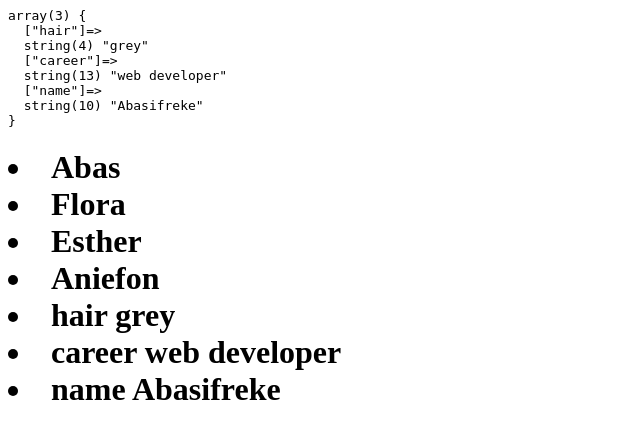
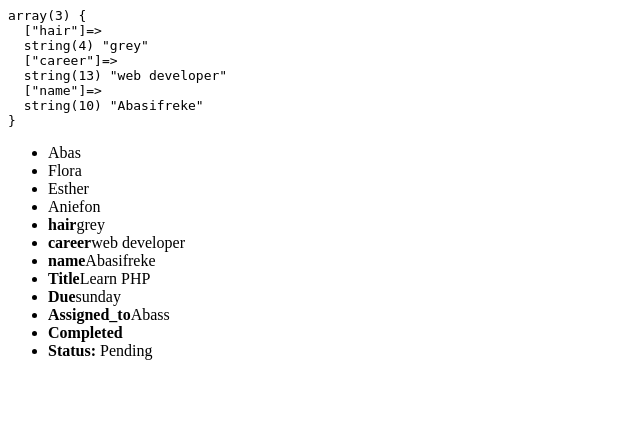
Before and after one commit to KingAbesh/mini-php-framework, a PHP site: page /index.php in a window 1280 px wide. Shown: the top 439 px of the page, without its empty margins (0-640 px from the left). Run offline with PHP 8.4, Linux system fonts and the light colour scheme.

Commit message:
conditionals in PHP

```diff
--- a/index.php
+++ b/index.php
@@ -32,7 +32,7 @@ var_dump($person);
 echo '</pre>';
 
 
-$task = [
+$tasks = [
 
     'title' => 'Learn PHP',
 
@@ -40,8 +40,9 @@ $task = [
 
     'assigned_to' => 'Abass',
 
-    'completed' => 'false'
+    'completed' => false
 ];
+
 
 
 require 'index.view.php';
--- a/index.view.php
+++ b/index.view.php
@@ -11,24 +11,55 @@
 <body>
 
     <header>
-        <h1>
 
-            <?php foreach ($names as $name) : ?>
+        <ul>
+
+        <?php foreach ($names as $name) : ?>
 
             <li><?= $name; ?></li>
 
+        <?php endforeach; ?>
+
+
+
+        <?php foreach ($person as $feature => $val) : ?>
+
+            <li><strong><?= $feature; ?></strong><?= $val ?></li>
+
+        <?php endforeach; ?>
+
+
+        <div>
+
+            <?php foreach ($tasks as $task => $val) : ?>
+
+                <li><strong><?= ucwords($task); ?></strong><?= $val ?></li>
+
             <?php endforeach; ?>
 
+        </div>
 
-            <?php foreach ($person as $feature => $val) : ?>
 
-            <li><strong><?= $feature; ?></strong>
-                <?= $val ?>
+            <li>
+                <strong>Status: </strong>
+
+                <?php if($tasks['completed']) {
+
+                echo '<span>Done</span>';
+
+                } else {
+
+                    echo '<span>Pending</span>';
+                }
+
+                ?>
+
             </li>
 
-            <?php endforeach; ?>
-        </h1>
+        </ul>
+
     </header>
+
 </body>
 
 </html>
```
